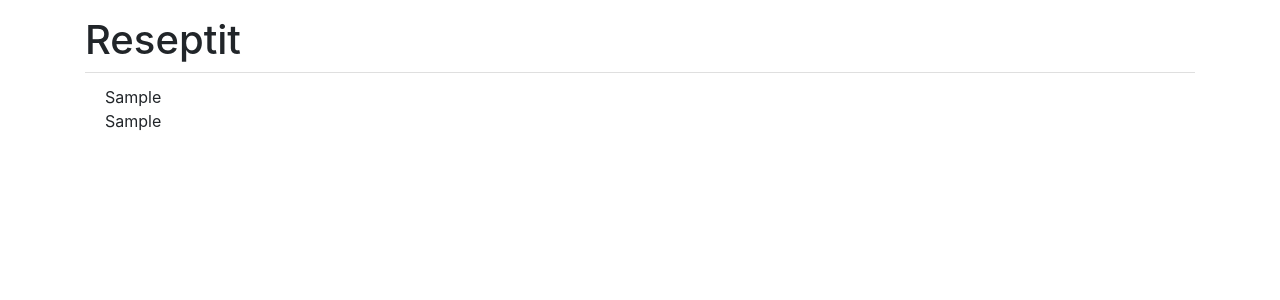
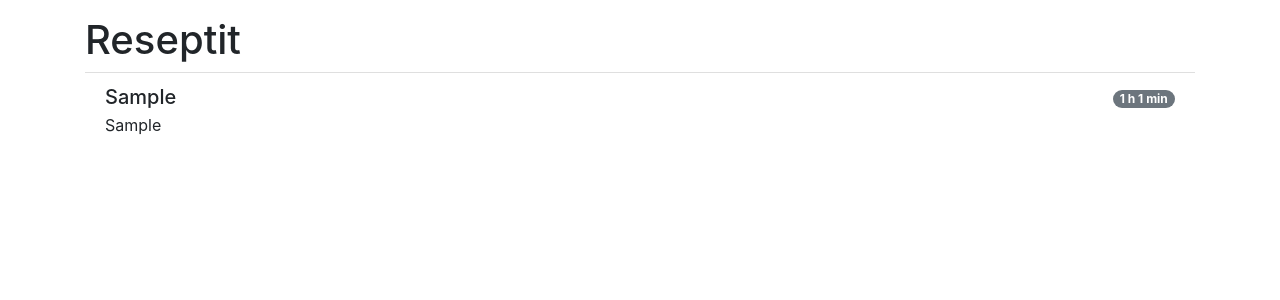
Before and after one commit to Vilthsu/recipebook, a Flask app: page /recipes in a window 1280 px wide. Shown: the part 56-356 px from the top of the page. Run offline with Flask 2, Linux system fonts and the light colour scheme; tables that the repository leaves empty hold one stand-in row (Sample ...); some libraries are stand-ins or nearby versions.

Commit message:
Muokattu reseptilistan asettelua

```diff
--- a/application/templates/recipes/list.html
+++ b/application/templates/recipes/list.html
@@ -2,7 +2,10 @@
 
 {% block body %}
 <style>
-    .recipe-item>span {
+    .recipe-item>span.recipe-desc {
+        display: block;
+    }
+    .recipe-item>span.recipe-cooking-time {
         display: block;
     }
 </style>
@@ -13,7 +16,19 @@
 <ul class="list-group list-group-flush">
     {% for recipe in recipes %}
     <li class="list-group-item recipe-item">
-        <span class="recipe-name">{{ recipe.nimi }}</span>
+        <div class="d-flex w-100 justify-content-between">
+            <h5 class="mb-1">{{ recipe.nimi }}</h5>
+            <div class="recipe-cooking-time-box">
+                <span class="recipe-cooking-time badge badge-pill badge-secondary">
+                    {% if recipe.valmistusaika.tunti > 0 %}
+                    {{ recipe.valmistusaika.tunti }} h
+                    {% endif %}
+                    {% if recipe.valmistusaika.minuutti > 0 %}
+                    {{ recipe.valmistusaika.minuutti }} min
+                    {% endif %}
+                </span>
+            </div>
+        </div>
         <span class="recipe-desc">{{ recipe.kuvaus }}</span>
     </li>
     {% endfor %}
```
